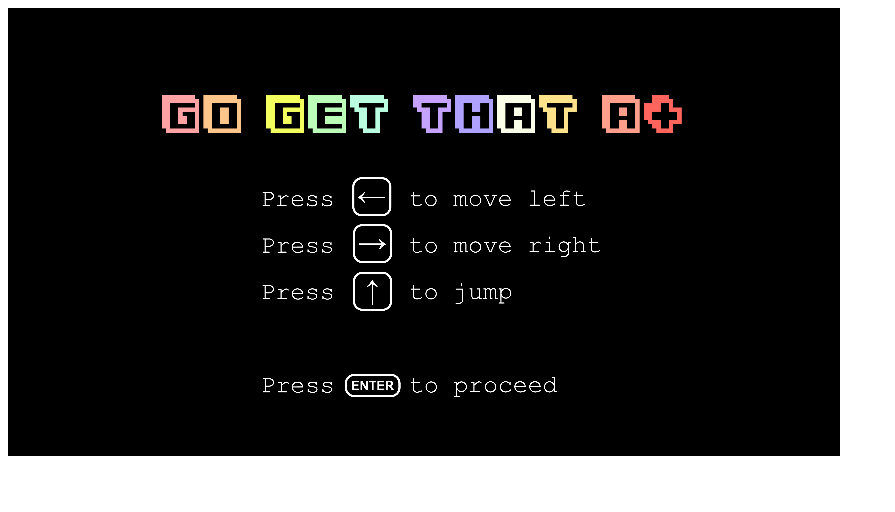
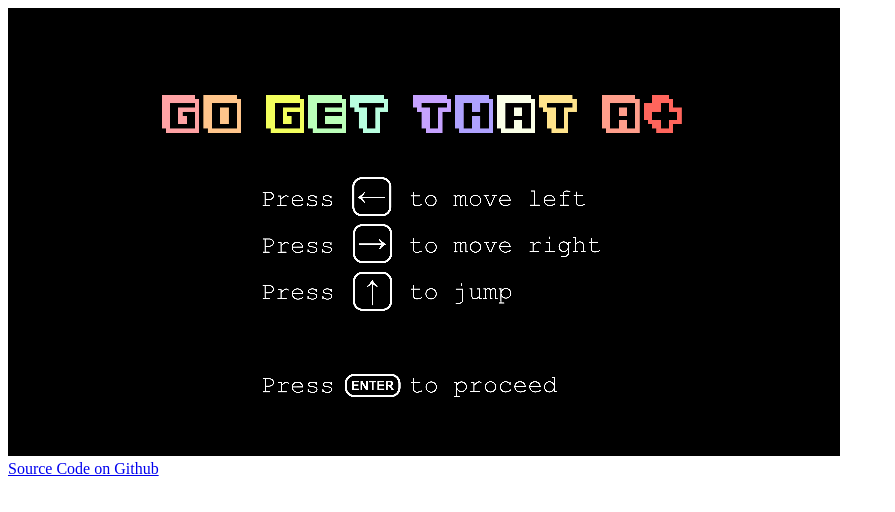
Before and after one commit to ngshaohui/nm4227-project2, a website with bundled scripts: page index.html in a window 1280 px wide. Shown: the whole page, without its empty margins (0-895 px from the left). Built offline with nearby package versions, Linux system fonts and the light colour scheme.

Commit message:
add github link

```diff
--- a/game.js
+++ b/game.js
@@ -18,8 +18,9 @@ const config = {
       gravity: { y: 1000 },
     },
   },
+  parent: 'content',
 }
 
 window.onload = function () {
-  const game = new Phaser.Game(config)
+  new Phaser.Game(config)
 }
--- a/index.html
+++ b/index.html
@@ -13,5 +13,10 @@
   </head>
   <body>
     <div id="content"></div>
+    <div>
+      <a href="https://github.com/shinlos/nm4227-project2" target="_blank"
+        >Source Code on Github</a
+      >
+    </div>
   </body>
 </html>
```
